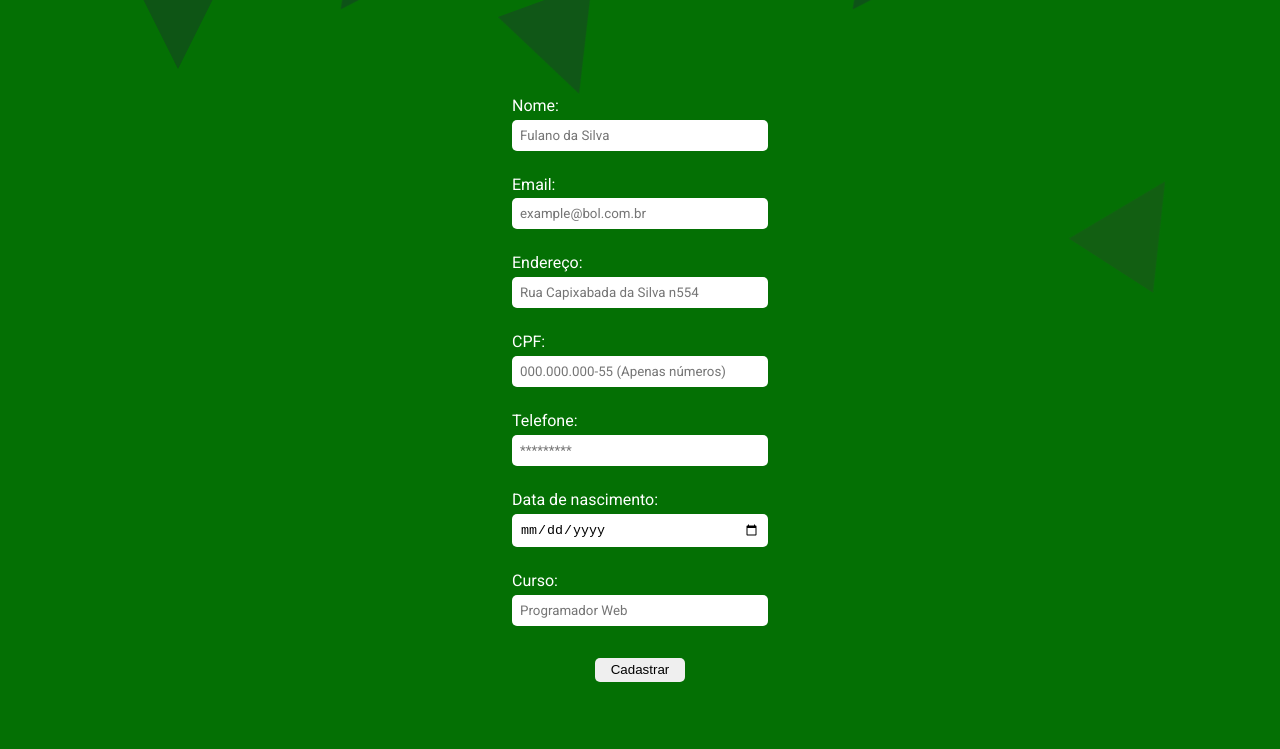
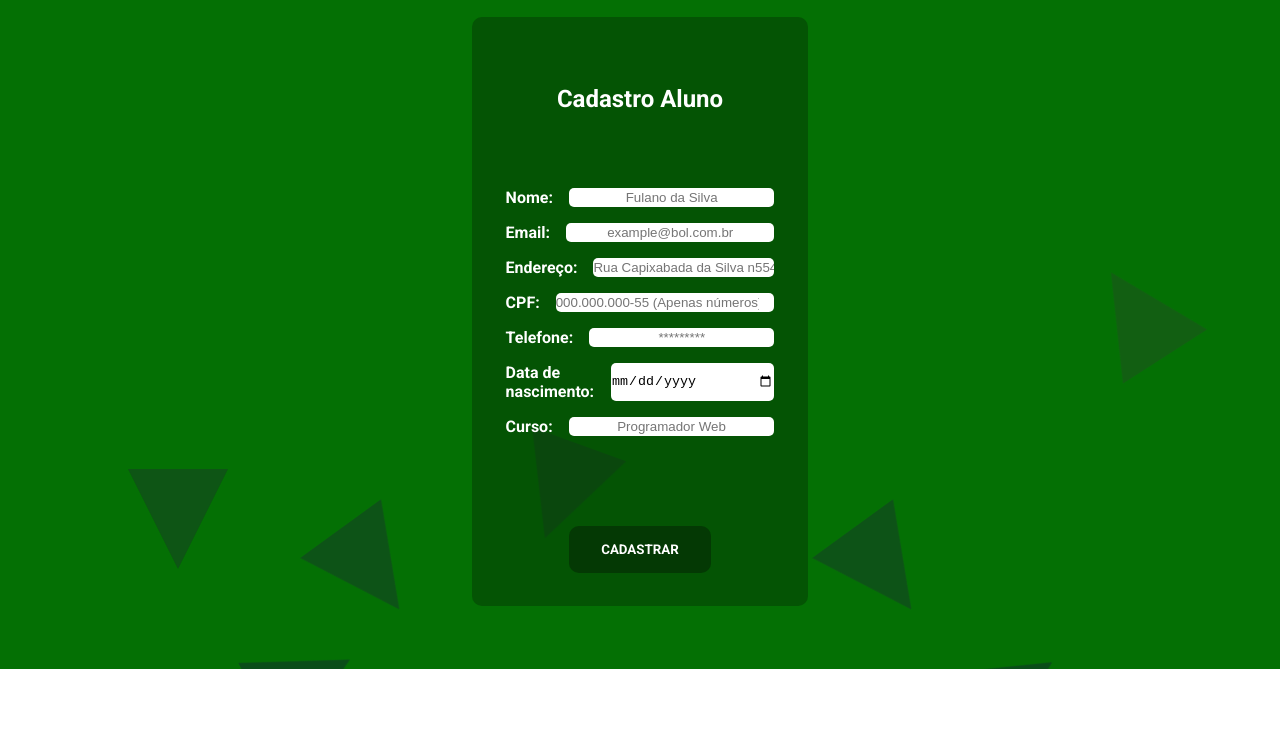
Before and after one commit to elvis-rodrigues7/integrador, a plain HTML site: page cadastro.html in a window 1280 px wide. Shown: the part 131-880 px from the top of the page. After the commit the page ends 800 px from the top, so only its background shows below. Drawn offline with Linux system fonts and the light colour scheme.

Commit message:
Add files via upload

```diff
--- a/cadastro.html
+++ b/cadastro.html
@@ -51,24 +51,42 @@
 	<main class="main__cadastro">
 		<section class="container__formulario">
 			<form action="#" method="post" class="form__cadastro">
+				<h1>Cadastro Aluno</h1>
+				<div class="container2">
+					<div class="form__part">
+						<div class="setor">
 							<label for="nome">Nome:</label>
 							<input type="text" id="nome" name="nome" placeholder="Fulano da Silva">
+						</div>
+						<div class="setor">
 							<label for="email">Email:</label>
 							<input type="email" name="email" id="email" placeholder="example@bol.com.br">
+						</div>
+						<div class="setor">
 							<label for="endereco">Endereço:</label>
 							<input type="text" name="endereco" id="endereco" placeholder="Rua Capixabada da Silva n554">
+						</div>
+						<div class="setor">
 							<label for="cpf">CPF:</label>
 							<input type="number" name="cpf" id="cpf" placeholder="000.000.000-55 (Apenas números)">
+						</div>
+						<div class="setor">
 							<label for="fone">Telefone:</label>
 							<input type="tel" name="fone" id="fone" placeholder="*********">
+						</div>
+						<div class="setor">
 							<label for="nascimento">Data de nascimento:</label>
-				<input type="date" name="nascimento" id="nascimento">
+							<input type="date" name="nascimento" id="nascimento" placeholder="**/**/****">
+						</div>
+						<div class="setor">
 							<label for="curso">Curso:</label>
 							<input type="text" name="curso" id="curso" placeholder="Programador Web">
-
-				<button type="submit">Cadastrar</button>
+						</div>
+					</div>
+				</div>
+				<button type="submit">CADASTRAR</button>
+			</form>
 		</section>
-		</form>
 	</main>
 </body>
 </html>
--- a/css/Initial/animation_initial.css
+++ b/css/Initial/animation_initial.css
@@ -1,5 +1,5 @@
 .area{
-    background: #4e54c8;
+    background: #472693;
     width: 100%;
     height:100vh;
 
--- a/css/Initial/header.css
+++ b/css/Initial/header.css
@@ -62,3 +62,12 @@
     opacity: .2;
     scale: .98;
 }
+
+
+@media screen (max-widht:1200px){
+
+    .menu__item {
+        padding: 0.5rem 0.2rem;
+    }
+
+}
--- a/css/cadastro/animation.cadastro.css
+++ b/css/cadastro/animation.cadastro.css
@@ -1,6 +1,6 @@
 .area1{
     position: absolute;
-    background: rgba(4, 112, 4, 0.76);
+    background: rgba(4, 112, 4);
     width: 100%;
     height:100vh;
 
@@ -111,7 +111,7 @@
 @keyframes animate1 {
 
     0%{
-        transform: translateY(-1000px) rotate(720deg);
+        transform: translateY(0) rotate(0deg);
         opacity: 1;
         width: 0;
         height: 0;
@@ -122,7 +122,7 @@
     }
 
     100%{
-        transform: translateY(-0) rotate(0deg);
+        transform: translateY(-1000px) rotate(720deg);
         opacity: 0;
         border-radius: 0%;
         width: 0;
--- a/css/cadastro/main.css
+++ b/css/cadastro/main.css
@@ -1,23 +1,19 @@
-.body__cadastro {
-    background-color: rgb(4, 112, 4);
-}
-
 .main__cadastro {
     position: absolute;
     z-index: 2;
+    top: 7.5rem;
     width: 100%;
-    bottom: 0;
-    top: calc(100vh - 40rem);
-    /* height: 100vh; */
-    height: calc(100vh - 8.4rem);
+    height: calc(100vh - 7.5rem);
 }
 
 .container__formulario {
+    display: flex;
+    align-items: center;
+    justify-content: center;
     width: 75vw;
+    height: 100%;
     max-width: 1440px;
     margin: 0 auto;
-    display: flex;
-    justify-content: center;
 }
 
 .form__cadastro {
@@ -25,38 +21,76 @@
     flex-direction: column;
     justify-content: center;
     align-items: center;
-    width: 50%;
-    height: 90vh;
+    padding-bottom: 1rem;
+    width: 70%;
+    height: 100%;
+    border-radius: 10px;
 }
 
-.form__cadastro label {
-    margin-top: 1.5rem;
-    margin-bottom: .3rem;
-    width: 20vw;
-    font-family: var(--font-base);
+.container2 {
+    display: flex;
+    justify-content: center;
+    align-items: center;
+    width: 100%;
+    height: 100%;
 }
 
-.form__cadastro label:first-child {
-    margin-top: 0;
+
+.form__part {
+    display: flex;
+    flex-direction: column;
+    justify-content: center;
+    align-items: center;
+    width: 50%;
+    height: 100%;
+    border-radius: 10px;
+    background-color: rgb(4, 57, 4, .5);
 }
 
-.form__cadastro input {
-    width: 20vw;
-    padding: .5rem;
-    border-radius: 5px;
-    box-shadow: none;
-    border: none;
-
+.setor {
+    display: flex;
+    margin: 0.5rem;
+    width: 80%;
 }
 
-.form__cadastro button {
-    margin-top: 2rem;
-    padding: .3rem 1rem;
+.setor input {
+    width: 100%;
+    margin-left: 1rem;
     border-radius: 5px;
     border: none;
 }
 
-.form__cadastro input::placeholder {
-    font-family: var(--font-base);
-    text-align: start;
+.setor input::placeholder {
+    text-align: center;
 }
+
+.setor label {
+    font-size: 1rem;
+    font-family: "Roboto", sans-serif;
+    font-weight: 700;
+}
+
+.form__cadastro h1 {
+    position: relative;
+    top: 6rem;
+}
+
+.form__cadastro button {
+    position: relative;
+    bottom: 5rem;
+    padding: 1rem 2rem;
+    border-radius: 10px;
+    border: none;
+    font-family: "Roboto", sans-serif;
+    font-weight: 700;
+    color: var(--font-color);
+    background-color: rgb(4, 57, 4);
+    cursor: pointer;
+    transition: all .7s;
+}
+
+.form__cadastro button:hover {
+    border: none;
+    box-shadow: 2px 2px 20px rgb(4, 57, 4);
+    background-color: rgb(8, 91, 8);
+}
--- a/css/login/login.css
+++ b/css/login/login.css
@@ -1,7 +1,7 @@
 .body__login {
     width: 100%;
     height: 100vh;
-    background-color: var(--background-black);
+    background-color: #472693;
 }
 
 .header__login {
```
Lines whose indentation alone changed are shown as unchanged.
